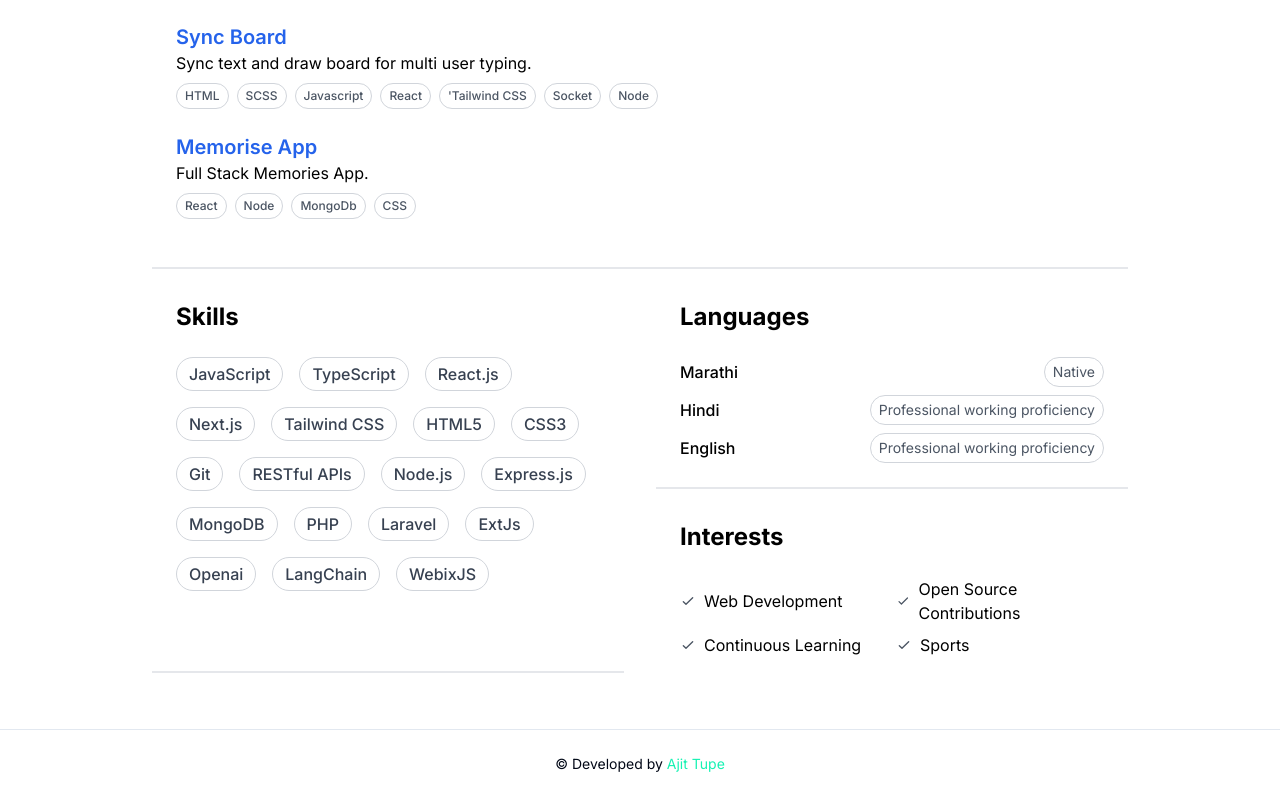
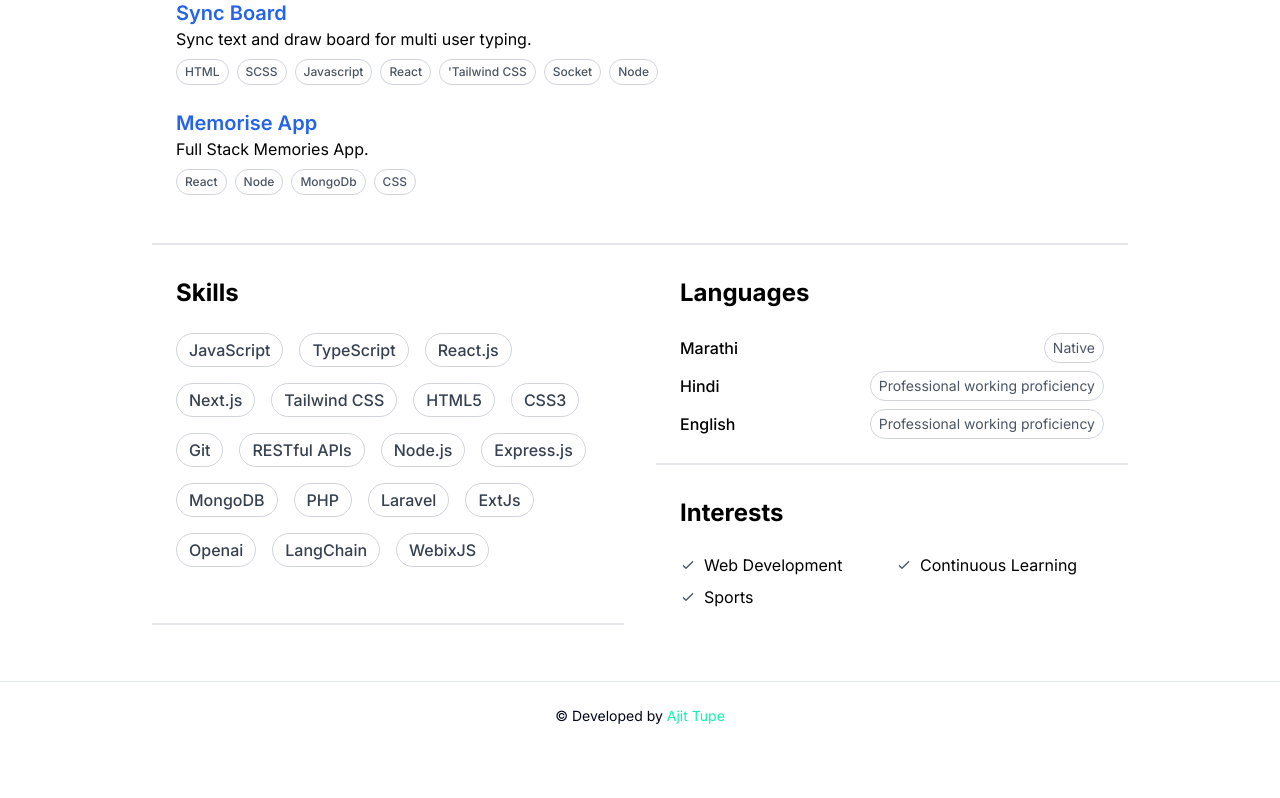
Before and after one commit to ajittupe2548/ajit-tupe-portfolio, a Next.js app: page /resume in a window 1280 px wide. Shown: the part 1919-2717 px from the top of the page. After the commit the page ends 2669 px from the top, so only its background shows below. Built offline with nearby package versions, Linux system fonts and the light colour scheme.

Commit message:
Resume update

```diff
--- a/src/components/Resume.tsx
+++ b/src/components/Resume.tsx
@@ -231,7 +231,7 @@ const Resume: React.FC = () => {
     return (
         <div
             id='resume'
-            className='mx-auto my-10 p-2 text-black dark:text-white bg-white dark:bg-gray-900 print:bg-white print:text-black'
+            className='mx-auto mb-10 p-2 text-black dark:text-white bg-white dark:bg-gray-900 print:bg-white print:text-black'
         >
             <Header personalInfo={resumeData.personalInfo} />
 
--- a/src/data/resumeDtata.json
+++ b/src/data/resumeDtata.json
@@ -124,10 +124,5 @@
             "liveLink": ""
         }
     ],
-    "interests": [
-        "Web Development",
-        "Open Source Contributions",
-        "Continuous Learning",
-        "Sports"
-    ]
+    "interests": ["Web Development", "Continuous Learning", "Sports"]
 }
```
